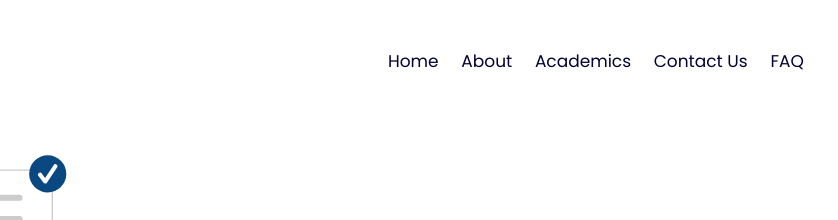
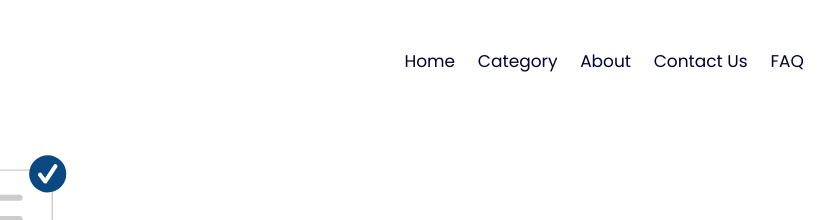
Before and after one commit to TeamOpencampus/opencampus-website, a website built with Vite: page index.html in a window 1280 px wide. Shown: the top 220 px of the page, 341-1179 px from the left. Built offline with nearby package versions, Linux system fonts and the light colour scheme; animation ran at ten frames a second.

Commit message:
navlinks updated

```diff
--- a/index.html
+++ b/index.html
@@ -21,8 +21,8 @@
     <nav class="navbar">
       <div id="nav-close" class="fas fa-times"></div>
       <a href="#home">home</a>
+      <a href="#category">Category</a>
       <a href="#about">about</a>
-      <a href="#category">academics</a>
       <a href="#newsletter">contact us</a>
       <a href="#faq">FAQ</a>
     </nav>
@@ -193,7 +193,7 @@
         <h3>quick links</h3>
         <a href="#home">home</a>
         <a href="#about">about</a>
-        <a href="#category">academics</a>
+        <a href="#category">Category</a>
         <a href="mailto:team.opencampus@gmail.com">contact us</a>
       </div>
       <div class="box">
```
